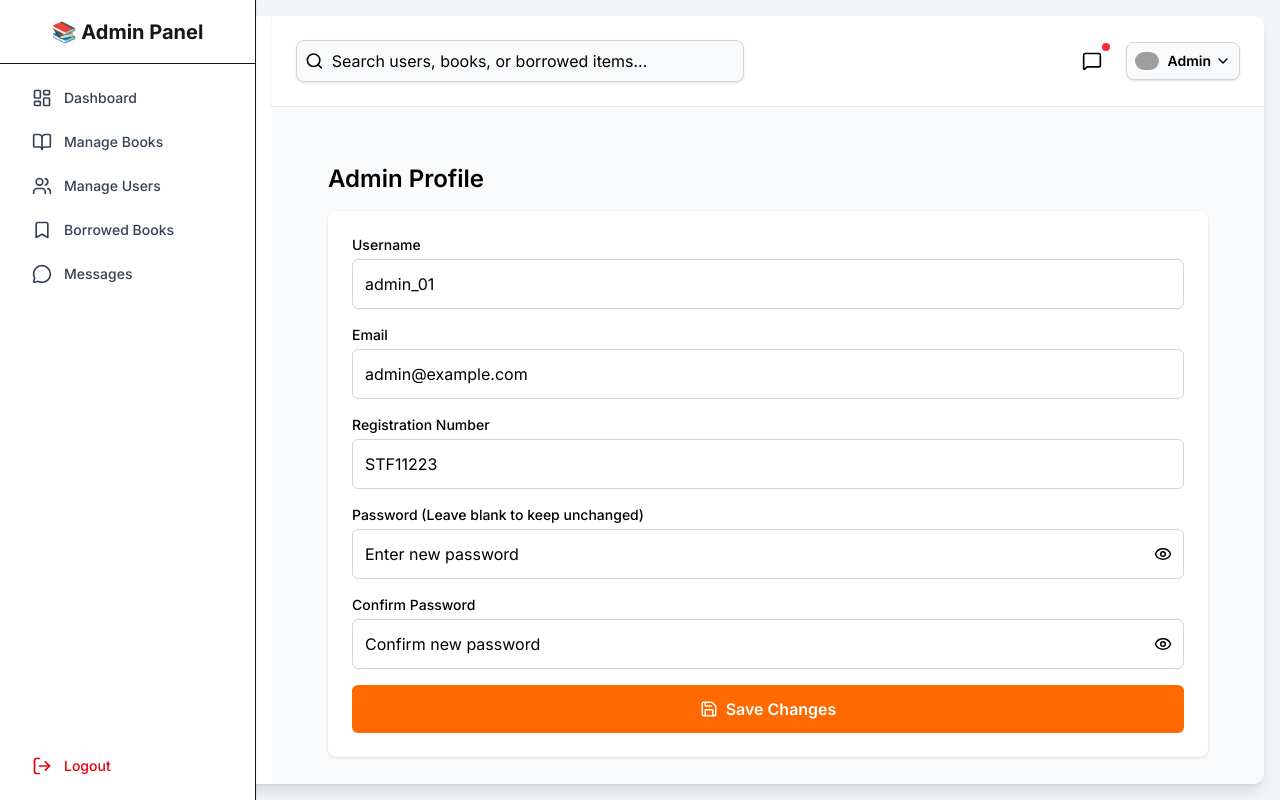
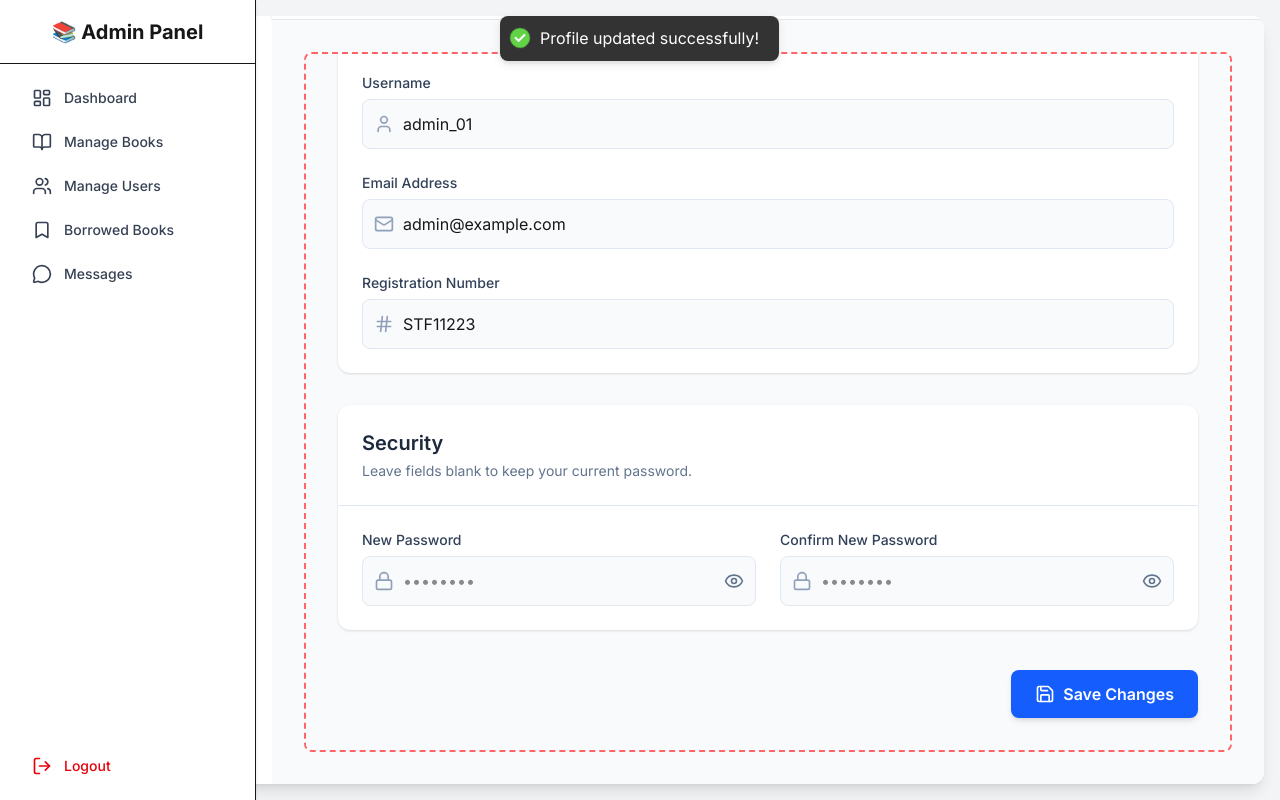
Before and after one commit to 1aimee7/MyBookShelf-frontend, a Next.js app: page /accountAdmin in a window 1280 px wide. Both pictures are taken after typing "Sample123", "Sample123" into the empty fields and a click on the button "Save Changes". Built offline with nearby package versions, Linux system fonts and the light colour scheme; grey boxes are pictures that could not be loaded.

Commit message:
working on forgotpassword

```diff
--- a/package.json
+++ b/package.json
@@ -19,6 +19,7 @@
     "react-chartjs-2": "^5.3.0",
     "react-dom": "^19.0.0",
     "react-hook-form": "^7.60.0",
+    "react-hot-toast": "^2.5.2",
     "react-icons": "^5.5.0",
     "zod": "^3.25.75"
   },
--- a/src/app/(admin)/accountAdmin/page.tsx
+++ b/src/app/(admin)/accountAdmin/page.tsx
@@ -1,147 +1,321 @@
-
 "use client";
 
-import React, { useState } from "react";
-import { useForm } from "react-hook-form";
+import React, { useState, useEffect, ReactNode } from "react";
+import { useForm, FieldErrors, UseFormRegister } from "react-hook-form";
 import { z } from "zod";
 import { zodResolver } from "@hookform/resolvers/zod";
-import { Eye, EyeOff, Save } from "lucide-react";
+import {
+  Eye,
+  EyeOff,
+  Save,
+  Loader2,
+  User,
+  Mail,
+  Hash,
+  Lock,
+} from "lucide-react";
+import { Toaster, toast } from "react-hot-toast";
 
-// Validation schema using Zod
-const accountSchema = z.object({
-  username: z.string().min(4, "Username must be at least 4 characters long"),
-  email: z.string().email("Invalid email address"),
-  regNo: z.string().min(6, "Registration number must be at least 6 characters"),
-  password: z.string().min(8, "Password must be at least 8 characters").optional().or(z.literal("")),
-  confirmPassword: z.string().optional().or(z.literal("")),
-}).refine((data) => data.password === data.confirmPassword, {
-  message: "Passwords must match",
-  path: ["confirmPassword"],
-});
+// ============================================================================
+//   SHARED VALIDATION & TYPES
+// ============================================================================
+const accountSchema = z
+  .object({
+    username: z.string().min(4, "Username must be at least 4 characters."),
+    email: z.string().email("Please enter a valid email address."),
+    regNo: z
+      .string()
+      .min(6, "Registration number must be at least 6 characters."),
+    password: z
+      .string()
+      .min(8, "Password must be at least 8 characters.")
+      .optional()
+      .or(z.literal("")),
+    confirmPassword: z.string().optional().or(z.literal("")),
+  })
+  .refine(
+    (data) => {
+      if (data.password) return data.password === data.confirmPassword;
+      return true;
+    },
+    { message: "Passwords do not match.", path: ["confirmPassword"] }
+  );
 
 type AccountFormData = z.infer<typeof accountSchema>;
 
-// Mock admin data (replace with API call)
-const mockAdminData = {
-  username: "admin_01",
-  email: "admin@example.com",
-  regNo: "STF11223",
+// ============================================================================
+//   1. REUSABLE UI COMPONENTS
+// ============================================================================
+interface SettingsCardProps {
+  title: string;
+  description: string;
+  children: ReactNode;
+}
+
+const SettingsCard: React.FC<SettingsCardProps> = ({
+  title,
+  description,
+  children,
+}) => (
+  <div className="bg-white rounded-xl shadow-sm">
+    <div className="p-6 border-b border-slate-200">
+      <h2 className="text-xl font-semibold text-slate-800">{title}</h2>
+      <p className="mt-1 text-sm text-slate-500">{description}</p>
+    </div>
+    <div className="p-6 space-y-6">{children}</div>
+  </div>
+);
+
+interface IconInputProps {
+  id: keyof AccountFormData;
+  label: string;
+  type?: string;
+  placeholder: string;
+  icon: React.ElementType;
+  register: UseFormRegister<AccountFormData>;
+  error: FieldErrors<AccountFormData>[keyof AccountFormData];
+}
+
+const IconInput: React.FC<IconInputProps> = ({
+  id,
+  label,
+  type = "text",
+  placeholder,
+  icon: Icon,
+  register,
+  error,
+}) => (
+  <div>
+    <label
+      htmlFor={id}
+      className="block text-sm font-medium text-slate-700 mb-1.5"
+    >
+      {label}
+    </label>
+    <div className="relative">
+      <div className="absolute inset-y-0 left-0 pl-3 flex items-center pointer-events-none">
+        <Icon className="w-5 h-5 text-slate-400" />
+      </div>
+      <input
+        id={id}
+        type={type}
+        {...register(id)}
+        placeholder={placeholder}
+        className="w-full pl-10 p-3 bg-slate-50 border border-slate-200 rounded-lg focus:outline-none focus:ring-2 focus:ring-blue-500 focus:border-blue-500 transition"
+      />
+    </div>
+    {error && (
+      <p className="text-red-500 text-xs mt-1.5">{error.message as string}</p>
+    )}
+  </div>
+);
+
+interface PasswordInputProps {
+  id: "password" | "confirmPassword";
+  label: string;
+  register: UseFormRegister<AccountFormData>;
+  error: FieldErrors<AccountFormData>[keyof AccountFormData];
+}
+
+const PasswordInput: React.FC<PasswordInputProps> = ({
+  id,
+  label,
+  register,
+  error,
+}) => {
+  const [showPassword, setShowPassword] = useState(false);
+  return (
+    <div>
+      <label
+        htmlFor={id}
+        className="block text-sm font-medium text-slate-700 mb-1.5"
+      >
+        {label}
+      </label>
+      <div className="relative">
+        <div className="absolute inset-y-0 left-0 pl-3 flex items-center pointer-events-none">
+          <Lock className="w-5 h-5 text-slate-400" />
+        </div>
+        <input
+          id={id}
+          type={showPassword ? "text" : "password"}
+          {...register(id)}
+          placeholder="••••••••"
+          className="w-full pl-10 p-3 bg-slate-50 border border-slate-200 rounded-lg focus:outline-none focus:ring-2 focus:ring-blue-500 focus:border-blue-500 transition"
+        />
+        <button
+          type="button"
+          onClick={() => setShowPassword(!showPassword)}
+          className="absolute inset-y-0 right-0 pr-3 flex items-center text-slate-500 hover:text-blue-600"
+          aria-label={showPassword ? "Hide password" : "Show password"}
+        >
+          {showPassword ? <EyeOff size={20} /> : <Eye size={20} />}
+        </button>
+      </div>
+      {error && (
+        <p className="text-red-500 text-xs mt-1.5">{error.message as string}</p>
+      )}
+    </div>
+  );
 };
 
-export default function AdminAccount() {
-  const [showPassword, setShowPassword] = useState(false);
-  const [showConfirmPassword, setShowConfirmPassword] = useState(false);
+// ============================================================================
+//   2. MAIN ACCOUNT SETTINGS CONTENT
+// ============================================================================
+const ModernAdminSettingsContent = () => {
+  const [isDataLoading, setIsDataLoading] = useState(true);
 
-  const { register, handleSubmit, formState: { errors }, reset } = useForm<AccountFormData>({
+  const {
+    register,
+    handleSubmit,
+    formState: { errors, isSubmitting },
+    reset,
+  } = useForm<AccountFormData>({
     resolver: zodResolver(accountSchema),
-    defaultValues: {
-      ...mockAdminData,
-      password: "",
-      confirmPassword: "",
-    },
   });
 
-  const onSubmit = (data: AccountFormData) => {
-    // Placeholder for backend API call to update admin profile
-    console.log("Updated admin data:", data);
-    alert("Profile updated successfully!");
-    // Reset password fields after submission
-    reset({ ...data, password: "", confirmPassword: "" });
+  useEffect(() => {
+    const fetchAdminData = async () => {
+      const mockAdminData = {
+        username: "admin_01",
+        email: "admin@example.com",
+        regNo: "STF11223",
+      };
+      await new Promise((resolve) => setTimeout(resolve, 1200));
+      reset({ ...mockAdminData, password: "", confirmPassword: "" });
+      setIsDataLoading(false);
+    };
+    fetchAdminData();
+  }, [reset]);
+
+  const onSubmit = async (data: AccountFormData) => {
+    const updateData: Partial<AccountFormData> = {
+      username: data.username,
+      email: data.email,
+      regNo: data.regNo,
+    };
+    if (data.password) updateData.password = data.password;
+    try {
+      console.log("Submitting to backend:", updateData);
+      await new Promise((resolve) => setTimeout(resolve, 1500));
+      toast.success("Profile updated successfully!");
+      reset({ ...data, password: "", confirmPassword: "" });
+    } catch (error) {
+      console.error("Update failed:", error);
+      toast.error("Failed to update profile. Please try again.");
+    }
   };
 
+  if (isDataLoading) {
+    return (
+      <div className="flex justify-center items-center h-full w-full p-10">
+        <div className="flex flex-col items-center">
+          <Loader2 className="w-10 h-10 animate-spin text-blue-500" />
+          <p className="mt-4 text-lg text-slate-600">Loading Your Settings...</p>
+        </div>
+      </div>
+    );
+  }
+
   return (
-    <div className="p-6">
-      <h2 className="text-2xl font-semibold mb-4 text-black">Admin Profile</h2>
-      <div className="bg-white p-6 rounded-lg shadow">
-        <form onSubmit={handleSubmit(onSubmit)} className="space-y-4">
-          {/* Username */}
-          <div>
-            <label className="block text-sm font-medium text-black mb-1">Username</label>
-            <input
-              type="text"
-              {...register("username")}
-              placeholder="Enter username"
-              className="w-full p-3 border border-gray-300 rounded-md focus:outline-none focus:ring-2 focus:ring-orange-400 text-black placeholder-black"
+    <div className="p-4 sm:p-6 md:p-8 w-full max-w-5xl mx-auto">
+      <div className="mb-8">
+        <h1 className="text-3xl font-bold text-slate-800">Account Settings</h1>
+        <p className="mt-1 text-slate-500">
+          Manage your profile, and password settings.
+        </p>
+      </div>
+      <form onSubmit={handleSubmit(onSubmit)} className="space-y-8">
+        <SettingsCard
+          title="Profile Information"
+          description="Update your personal details here."
+        >
+          <IconInput
+            id="username"
+            label="Username"
+            placeholder="e.g., admin_01"
+            icon={User}
+            register={register}
+            error={errors.username}
+          />
+          <IconInput
+            id="email"
+            label="Email Address"
+            type="email"
+            placeholder="you@example.com"
+            icon={Mail}
+            register={register}
+            error={errors.email}
+          />
+          <IconInput
+            id="regNo"
+            label="Registration Number"
+            placeholder="e.g., STF11223"
+            icon={Hash}
+            register={register}
+            error={errors.regNo}
+          />
+        </SettingsCard>
+
+        <SettingsCard
+          title="Security"
+          description="Leave fields blank to keep your current password."
+        >
+          <div className="grid grid-cols-1 md:grid-cols-2 gap-6">
+            <PasswordInput
+              id="password"
+              label="New Password"
+              register={register}
+              error={errors.password}
             />
-            {errors.username && <p className="text-red-600 text-sm mt-1">{errors.username.message}</p>}
+            <PasswordInput
+              id="confirmPassword"
+              label="Confirm New Password"
+              register={register}
+              error={errors.confirmPassword}
+            />
           </div>
+        </SettingsCard>
 
-          {/* Email */}
-          <div>
-            <label className="block text-sm font-medium text-black mb-1">Email</label>
-            <input
-              type="email"
-              {...register("email")}
-              placeholder="Enter email"
-              className="w-full p-3 border border-gray-300 rounded-md focus:outline-none focus:ring-2 focus:ring-orange-400 text-black placeholder-black"
-            />
-            {errors.email && <p className="text-red-600 text-sm mt-1">{errors.email.message}</p>}
-          </div>
-
-          {/* Registration Number */}
-          <div>
-            <label className="block text-sm font-medium text-black mb-1">Registration Number</label>
-            <input
-              type="text"
-              {...register("regNo")}
-              placeholder="Enter registration number"
-              className="w-full p-3 border border-gray-300 rounded-md focus:outline-none focus:ring-2 focus:ring-orange-400 text-black placeholder-black"
-            />
-            {errors.regNo && <p className="text-red-600 text-sm mt-1">{errors.regNo.message}</p>}
-          </div>
-
-          {/* Password */}
-          <div>
-            <label className="block text-sm font-medium text-black mb-1">Password (Leave blank to keep unchanged)</label>
-            <div className="relative">
-              <input
-                type={showPassword ? "text" : "password"}
-                {...register("password")}
-                placeholder="Enter new password"
-                className="w-full p-3 border border-gray-300 rounded-md focus:outline-none focus:ring-2 focus:ring-orange-400 text-black placeholder-black"
-              />
-              <button
-                type="button"
-                onClick={() => setShowPassword(!showPassword)}
-                className="absolute inset-y-0 right-0 pr-3 flex items-center text-black hover:text-gray-700"
-              >
-                {showPassword ? <EyeOff size={18} /> : <Eye size={18} />}
-              </button>
-            </div>
-            {errors.password && <p className="text-red-600 text-sm mt-1">{errors.password.message}</p>}
-          </div>
-
-          {/* Confirm Password */}
-          <div>
-            <label className="block text-sm font-medium text-black mb-1">Confirm Password</label>
-            <div className="relative">
-              <input
-                type={showConfirmPassword ? "text" : "password"}
-                {...register("confirmPassword")}
-                placeholder="Confirm new password"
-                className="w-full p-3 border border-gray-300 rounded-md focus:outline-none focus:ring-2 focus:ring-orange-400 text-black placeholder-black"
-              />
-              <button
-                type="button"
-                onClick={() => setShowConfirmPassword(!showConfirmPassword)}
-                className="absolute inset-y-0 right-0 pr-3 flex items-center text-black hover:text-gray-700"
-              >
-                {showConfirmPassword ? <EyeOff size={18} /> : <Eye size={18} />}
-              </button>
-            </div>
-            {errors.confirmPassword && <p className="text-red-600 text-sm mt-1">{errors.confirmPassword.message}</p>}
-          </div>
-
-          {/* Submit Button */}
+        <div className="pt-2 flex justify-end">
           <button
             type="submit"
-            className="w-full bg-orange-500 text-white py-3 mt-4 rounded-md font-semibold hover:bg-orange-600 transition duration-300 flex items-center justify-center"
+            disabled={isSubmitting}
+            className="flex items-center justify-center px-6 py-3 bg-blue-600 text-white font-semibold rounded-lg shadow-md hover:bg-blue-700 focus:outline-none focus:ring-2 focus:ring-offset-2 focus:ring-blue-500 transition-all duration-300 disabled:bg-blue-400 disabled:cursor-not-allowed"
           >
-            <Save size={18} className="mr-2" />
-            Save Changes
+            {isSubmitting ? (
+              <>
+                <Loader2 className="mr-2 h-5 w-5 animate-spin" />
+                Saving...
+              </>
+            ) : (
+              <>
+                <Save className="mr-2 h-5 w-5" />
+                Save Changes
+              </>
+            )}
           </button>
-        </form>
-      </div>
+        </div>
+      </form>
     </div>
   );
+};
+
+// ============================================================================
+//   3. FINAL EXPORT WITH A VISIBLE, SCROLLABLE WRAPPER
+// ============================================================================
+export default function VisibleScrollableSettingsPage() {
+  return (
+    <>
+      <Toaster
+        position="top-center"
+        toastOptions={{
+          style: { borderRadius: "8px", background: "#333", color: "#fff" },
+        }}
+      />
+      <div className="w-full h-[700px] overflow-y-auto bg-slate-50 border-2 border-dashed border-red-400 rounded-lg">
+        <ModernAdminSettingsContent />
+      </div>
+    </>
+  );
 }
--- /dev/null
+++ b/src/app/auth/forgotPassword/page.tsx
@@ -0,0 +1,111 @@
+"use client";
+
+import React, { useState } from "react";
+import { useRouter } from "next/navigation";
+
+export default function ForgotPassword() {
+  const [email, setEmail] = useState("");
+  const router = useRouter();
+
+  const handleSubmit = async (e: React.FormEvent) => {
+    e.preventDefault();
+    console.log("Forgot password submitted", { email });
+
+    // Mock API call for password reset
+    const response = { success: true }; // Mock response
+
+    if (response.success) {
+      alert("A password reset link has been sent to " + email);
+      router.push("/auth/login");
+    } else {
+      alert("Failed to send reset link. Please try again.");
+    }
+  };
+
+  return (
+    <div className="relative min-h-screen flex items-center justify-center overflow-hidden">
+      <div className="absolute inset-0 -z-10" style={{ background: "white" }}>
+        <svg
+          className="w-full h-full"
+          viewBox="0 0 1920 1078"
+          preserveAspectRatio="xMidYMid slice"
+          xmlns="http://www.w3.org/2000/svg"
+        >
+          <defs>
+            <linearGradient
+              id="paint0_linear_7_126"
+              x1="533.5"
+              y1="-250.046"
+              x2="930.38"
+              y2="1569.83"
+              gradientUnits="userSpaceOnUse"
+            >
+              <stop stopColor="#FA7C54" />
+              <stop offset="1" stopColor="#EC2C5A" />
+            </linearGradient>
+          </defs>
+          <path
+            d="M422.191 543.979C192.258 503.244 -0.0049549 1077.16 -0.0049549 1077.16L-24.5485 0.28931L2015.36 -70.4756L1632.2 225.998C1632.2 225.998 1048.5 730.186 840.631 745.682C632.759 761.179 626.854 580.237 422.191 543.979Z"
+            fill="url(#paint0_linear_7_126)"
+          />
+        </svg>
+      </div>
+
+      <div className="bg-white p-8 rounded-xl shadow-lg h-130 max-w-md z-10 w-85">
+        <h1 className="text-center text-3xl font-semibold mb-1">
+          My <span className="text-orange-500 font-bold">Book</span> Shelf
+        </h1>
+        <p className="text-center text-gray-500 mb-6 text-sm leading-tight">
+          Forgot Your Password?
+          <br />
+          Enter your email to receive a reset link
+        </p>
+
+        <form onSubmit={handleSubmit}>
+          <div className="mb-4">
+            <label
+              htmlFor="email"
+              className="block text-gray-700 text-sm mb-1"
+            >
+              Email
+            </label>
+            <input
+              id="email"
+              type="email"
+              value={email}
+              onChange={(e) => setEmail(e.target.value)}
+              placeholder="username@collegename.ac.za"
+              className="w-full p-2 border border-gray-300 rounded focus:outline-none focus:ring-2 focus:ring-orange-400"
+              required
+            />
+          </div>
+
+          <button
+            type="submit"
+            className="w-full bg-orange-500 hover:bg-orange-600 text-white font-semibold py-2 px-4 rounded"
+          >
+            Send Reset Link
+          </button>
+
+          <div className="mt-4 flex justify-between text-gray-600 text-xs">
+            <span>
+              Remembered your password?{" "}
+              <a
+                href="/auth/login"
+                className="text-blue-600 hover:underline text-xs"
+              >
+                Log in
+              </a>
+            </span>
+            <a
+              href="/register"
+              className="text-blue-600 hover:underline text-xs"
+            >
+              Register Here
+            </a>
+          </div>
+        </form>
+      </div>
+    </div>
+  );
+}
--- a/src/app/auth/login/page.tsx
+++ b/src/app/auth/login/page.tsx
@@ -78,7 +78,7 @@ export default function Login() {
             <label className="flex items-center text-gray-700">
               <input type="checkbox" className="mr-2 accent-orange-500" /> Remember me
             </label>
-            <a href="#" className="text-blue-600 hover:underline">Forgot password?</a>
+            <a href="/auth/forgotPassword" className="text-blue-600 hover:underline">Forgot password?</a>
           </div>
 
           <button
```
Also changed, not shown: 1 other file (tests, documents, lock files or other folders).
